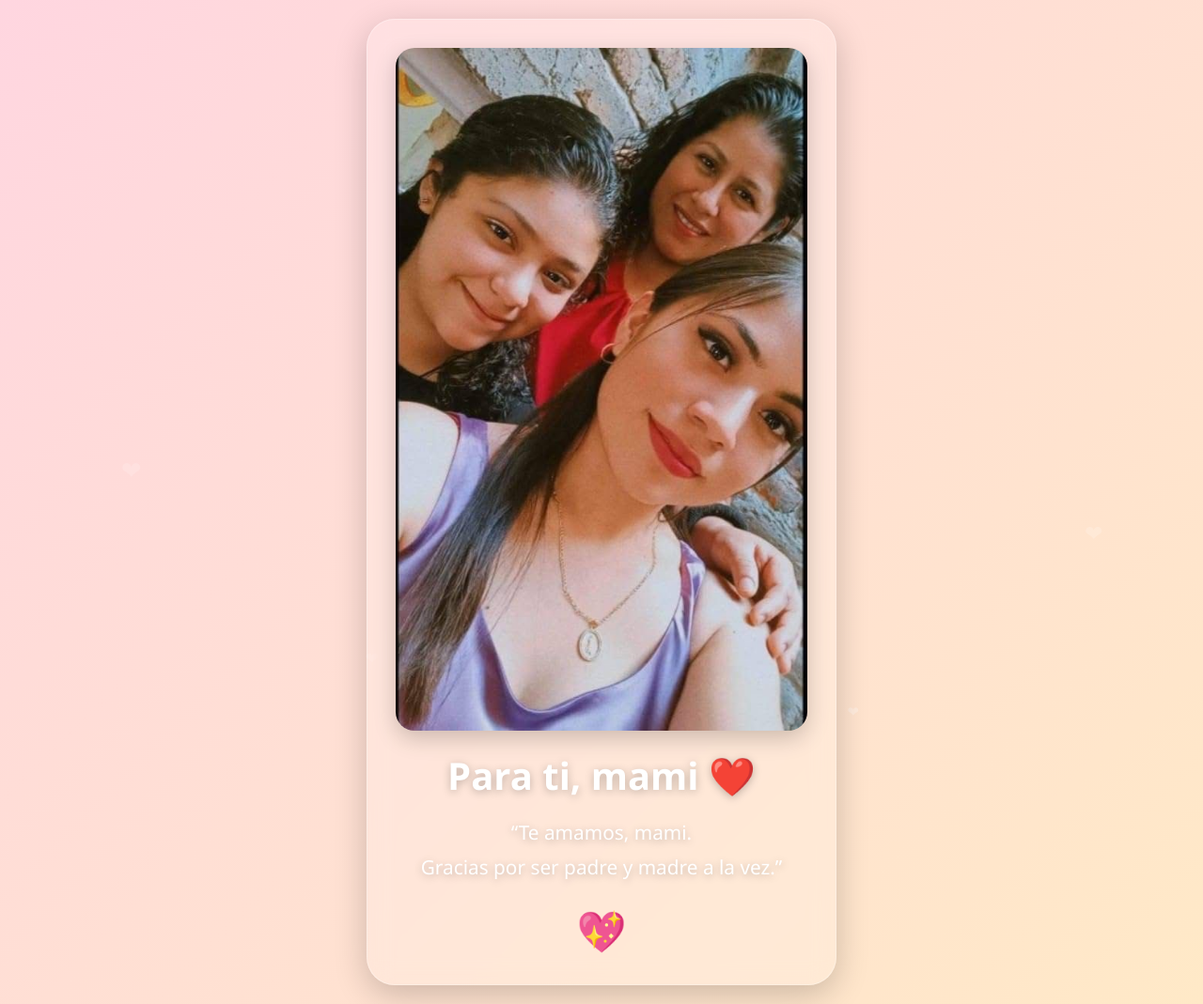
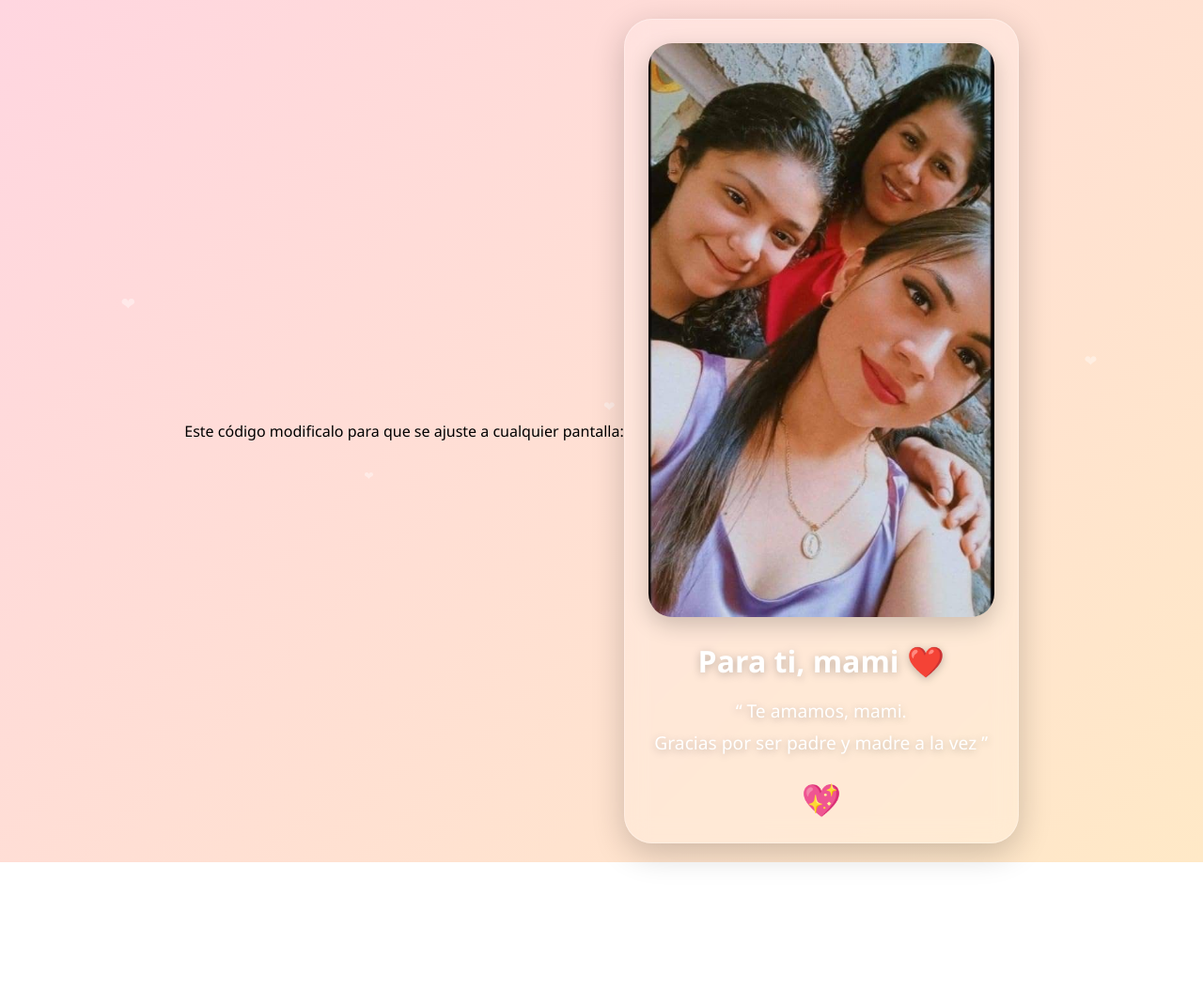
Before and after one commit to SgomB04/Madre, a plain HTML site: page index.html in a window 1280 px wide. Shown: the whole page at 94% size. After the commit the page ends 918 px from the top, so only its background shows below. Drawn offline with Linux system fonts and the light colour scheme.

Commit message:
Update index.html

```diff
--- a/index.html
+++ b/index.html
@@ -1,4 +1,4 @@
-<!DOCTYPE html>
+Este código modificalo para que se ajuste a cualquier pantalla: <!DOCTYPE html>
 <html lang="es">
 <head>
   <meta charset="UTF-8" />
@@ -10,7 +10,7 @@
       margin:0;
       padding:0;
       box-sizing:border-box;
-      font-family:'Segoe UI', sans-serif;
+      font-family: 'Segoe UI', sans-serif;
     }
 
     body{
@@ -18,69 +18,64 @@
       display:flex;
       justify-content:center;
       align-items:center;
-      background:linear-gradient(135deg,#ffd6e0,#ffe9c7);
+      background: linear-gradient(135deg,#ffd6e0,#ffe9c7);
       overflow:hidden;
       padding:20px;
-      position:relative;
     }
 
-    /* Tarjeta adaptable */
     .card{
-      width:min(95vw, 500px);
-      background:rgba(255,255,255,0.18);
-      backdrop-filter:blur(12px);
+      width:100%;
+      max-width:420px;
+      background: rgba(255,255,255,0.18);
+      backdrop-filter: blur(12px);
       border:1px solid rgba(255,255,255,0.3);
-      border-radius:clamp(20px,4vw,30px);
-      padding:clamp(18px,4vw,30px);
+      border-radius:30px;
+      padding:25px;
       text-align:center;
       box-shadow:0 10px 35px rgba(0,0,0,0.2);
       animation:fadeIn 1.5s ease;
     }
 
-    /* Imagen responsive */
     .photo{
       width:100%;
-      border-radius:20px;
+      border-radius:25px;
       overflow:hidden;
-      margin-bottom:20px;
+      margin-bottom:25px;
       box-shadow:0 8px 25px rgba(0,0,0,0.2);
     }
 
     .photo img{
       width:100%;
-      height:auto;
       display:block;
       object-fit:cover;
     }
 
-    /* Texto adaptable */
     h1{
       color:#fff;
-      font-size:clamp(1.7rem, 5vw, 2.5rem);
+      font-size:2rem;
       margin-bottom:15px;
       text-shadow:0 2px 10px rgba(0,0,0,0.25);
     }
 
     p{
       color:#fff;
-      font-size:clamp(1rem, 3vw, 1.3rem);
+      font-size:1.2rem;
       line-height:1.8;
       text-shadow:0 2px 8px rgba(0,0,0,0.25);
-      padding:0 5px;
     }
 
     .heart{
       margin-top:20px;
-      font-size:clamp(1.8rem, 5vw, 2.5rem);
+      font-size:2rem;
       animation:heartbeat 1.5s infinite;
     }
 
     @keyframes heartbeat{
-      0%{transform:scale(1);}
-      25%{transform:scale(1.15);}
-      50%{transform:scale(1);}
-      75%{transform:scale(1.15);}
-      100%{transform:scale(1);}
+      0%{ transform:scale(1);}
+      25%{ transform:scale(1.15);}
+      50%{ transform:scale(1);}
+      75%{ transform:scale(1.15);}
+      100%{ transform:scale(1);}
     }
 
     @keyframes fadeIn{
@@ -94,10 +89,10 @@
       }
     }
 
-    /* Corazones flotando */
     .bg-hearts{
       position:absolute;
-      inset:0;
+      width:100%;
+      height:100%;
       overflow:hidden;
       z-index:-1;
     }
@@ -106,42 +101,18 @@
       position:absolute;
       display:block;
       color:rgba(255,255,255,0.4);
-      font-size:clamp(18px,3vw,28px);
-      animation:float linear infinite;
-      bottom:-50px;
+      font-size:20px;
+      animation:float 10s linear infinite;
     }
 
     @keyframes float{
       0%{
-        transform:translateY(0) scale(0);
-        opacity:0;
-      }
-      10%{
-        opacity:1;
+        transform:translateY(100vh) scale(0);
       }
       100%{
-        transform:translateY(-120vh) scale(1.5);
-        opacity:0;
+        transform:translateY(-10vh) scale(1.5);
       }
     }
-
-    /* Ajustes extra para pantallas muy pequeñas */
-    @media (max-width:480px){
-
-      body{
-        padding:15px;
-      }
-
-      .card{
-        width:100%;
-        padding:18px;
-      }
-
-      p{
-        line-height:1.6;
-      }
-    }
-
   </style>
 </head>
 
@@ -164,8 +135,8 @@
     <h1>Para ti, mami ❤️</h1>
 
     <p>
-      “Te amamos, mami.<br>
-      Gracias por ser padre y madre a la vez.”
+      “ Te amamos, mami. <br>
+      Gracias por ser padre y madre a la vez ”
     </p>
 
     <div class="heart">💖</div>
```
